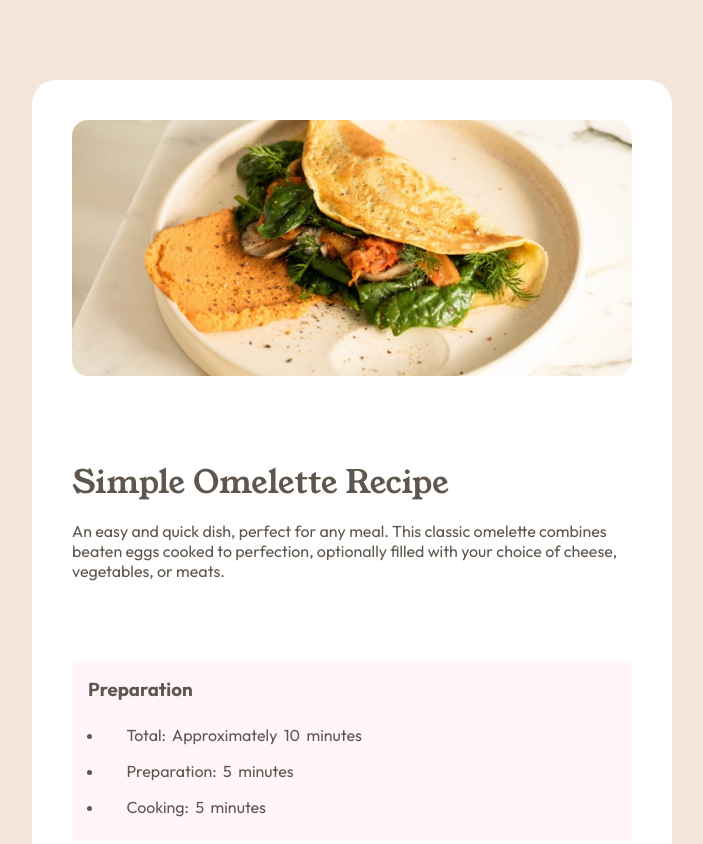
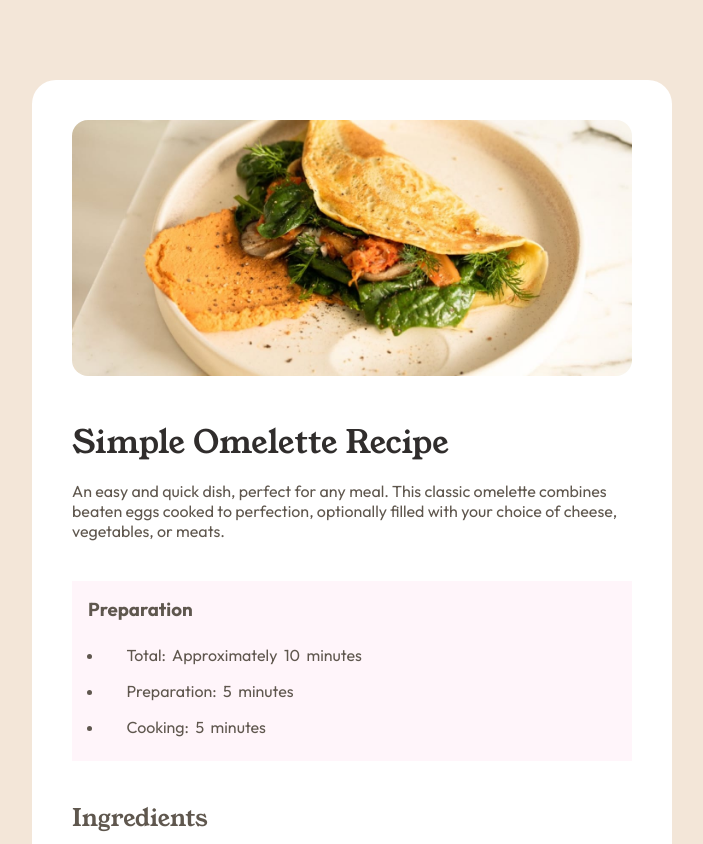
Before and after one commit to Vishal-Yadav-001/FrontendMentor_Challenges, a plain HTML site: page recipe-page-main/index.html in a window 1280 px wide. Shown: the top 844 px of the page, without its empty margins (288-991 px from the left). Drawn offline with Linux system fonts and the light colour scheme.

Commit message:
changed font color and padding

```diff
--- a/recipe-page-main/index.html
+++ b/recipe-page-main/index.html
@@ -76,6 +76,7 @@
       }
       .article_title{
         font-size: 2rem;
+        color: var(--dark_charcoal);
       }
       .dish_image{
         padding: 2.5rem 2.5rem 1rem 2.5rem ;
@@ -84,8 +85,10 @@
         display: flex;
         gap: 1rem;
         flex-direction: column;
-        padding: 2.5rem;
+        padding: 0  2.5rem 2.5rem 2.5rem;
       }
+      .article_container{
+padding-top: 0rem;      }
       ol,.ingredients ul{
         border-bottom: 1px solid var(--light_grey);
       }
@@ -138,6 +141,8 @@
           margin: 0;
           border-radius: 0;
         }
+        .article_container{
+padding-top: 1rem;      }
       }
     </style>
   </head>
@@ -151,7 +156,7 @@
       />
       <!-- </section> -->
 
-      <section>
+      <section class="article_container">
         <h1 class="article_title">Simple Omelette Recipe</h1>
         <p>
           An easy and quick dish, perfect for any meal. This classic omelette
```
